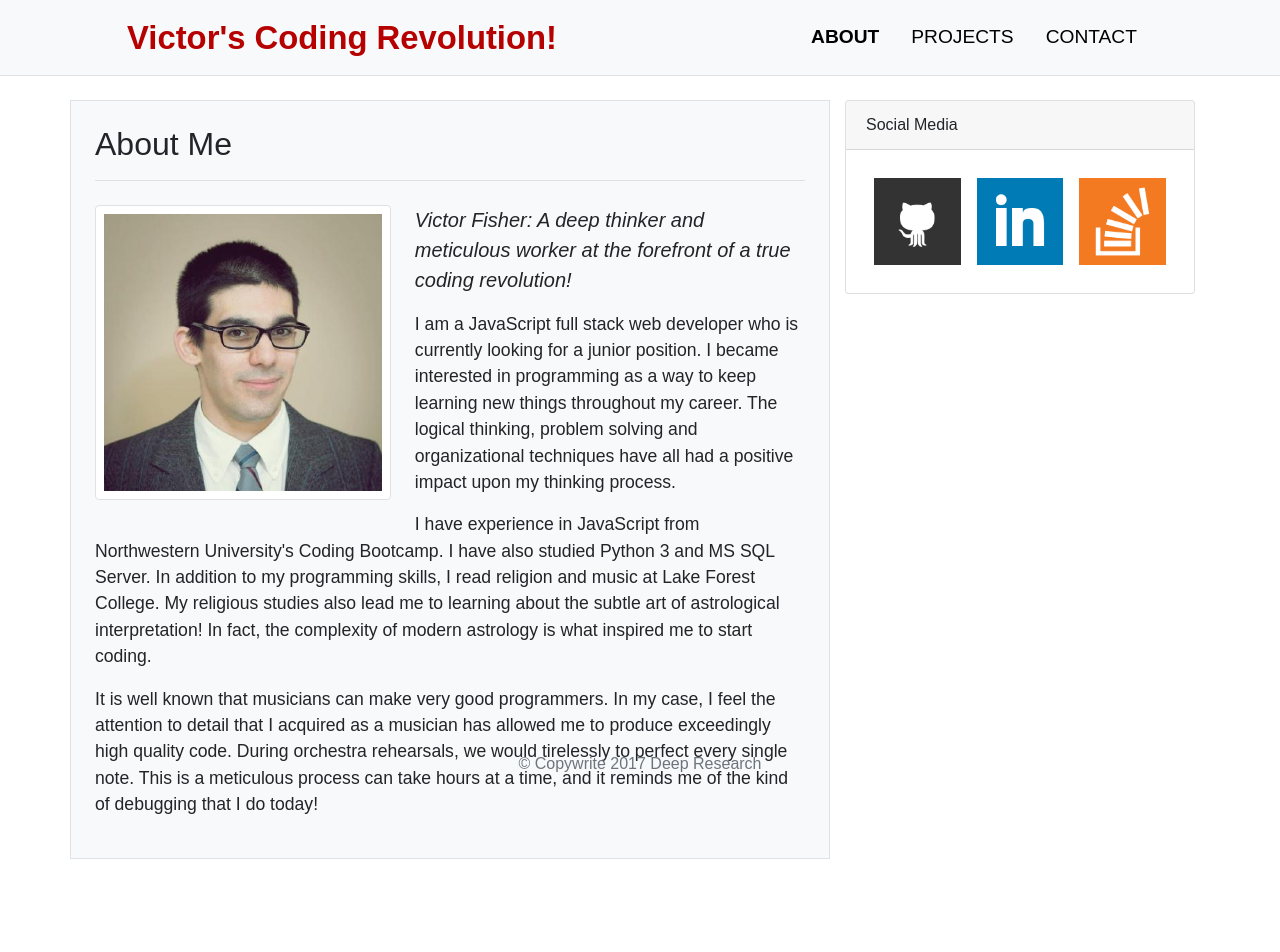
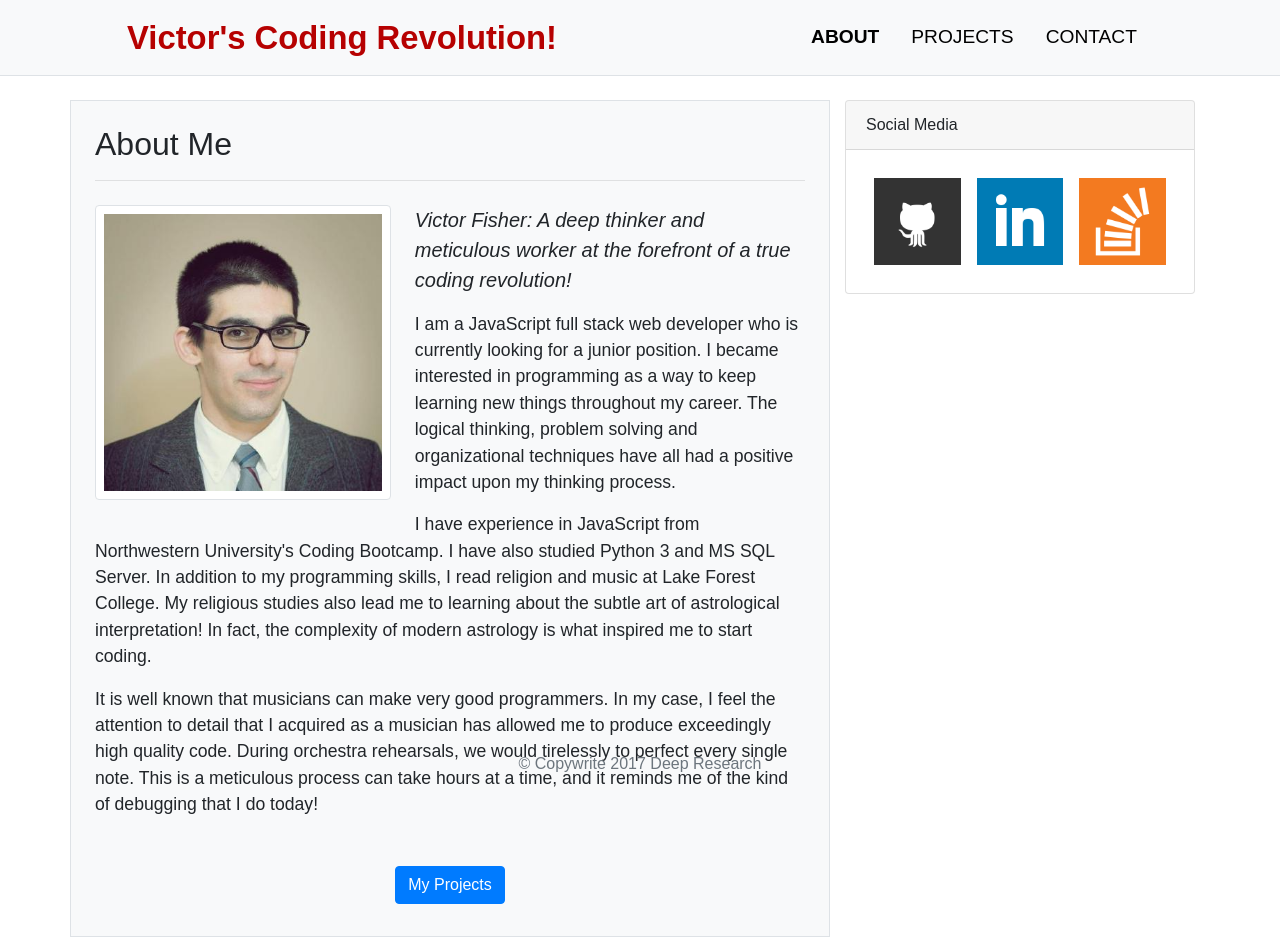
Before and after one commit to deep-research/custom-portfolio, a React (Create React App) app: page /about in a window 1280 px wide. Shown: the top 952 px of the page. Before the commit the page ends 883 px from the top, so only its background shows below. Built offline with nearby package versions, Linux system fonts and the light colour scheme.

Commit message:
Project Button

```diff
--- a/src/App.js
+++ b/src/App.js
@@ -20,8 +20,8 @@ class App extends Component {
                         <div className="container">
                             <div class="row">
                                 <div class="col-md-8 col-sm-7 bg-light p-4 mb-4 border">
-                                    <Route exact path="/" render={() => (
-                                        <Redirect to="/projects" />)}/>
+                                    <Route path="/" render={() => (
+                                        <Redirect to="/about" />)}/>
                                     <Route path="/about" component={About}/>
                                     <Route path="/projects" component={Projects}/>
                                     <Route path="/contact" component={Contact}/>
--- a/src/components/navbar/Navbar.js
+++ b/src/components/navbar/Navbar.js
@@ -22,7 +22,7 @@ class Navbar extends Component {
 
         return (
             <nav className="navbar justify-content-around navbar-light bg-light mb-4 border-bottom">
-                <Link class="navbar-brand font-weight-bold" to="/projects" title="¡Viva la Revolución!">Victor's Coding Revolution!</Link>
+                <Link class="navbar-brand font-weight-bold" to="/about" title="¡Viva la Revolución!">Victor's Coding Revolution!</Link>
                 <form className="form-inline">
                         <Link class="nav-link" to="/about" style={aboutBold}>ABOUT</Link>
                         <Link class="nav-link" to="/projects" style={projectBold}>PROJECTS</Link>
--- a/src/pages/about/About.js
+++ b/src/pages/about/About.js
@@ -1,6 +1,7 @@
 import React, { Component } from 'react';
 import headshot from "./headshot.jpg";
-import "./about.css"
+import "./about.css";
+import { Link } from "react-router-dom";
 
 class About extends Component {
     render() {
@@ -15,6 +16,12 @@ class About extends Component {
                 <p class="about-text">I am a JavaScript full stack web developer who is currently looking for a junior position. I became interested in programming as a way to keep learning new things throughout my career. The logical thinking, problem solving and organizational techniques have all had a positive impact upon my thinking process.</p>
                 <p class="about-text">I have experience in JavaScript from Northwestern University's Coding Bootcamp. I have also studied Python 3 and MS SQL Server. In addition to my programming skills, I read religion and music at Lake Forest College. My religious studies also lead me to learning about the subtle art of astrological interpretation! In fact, the complexity of modern astrology is what inspired me to start coding.</p>
                 <p class="about-text">It is well known that musicians can make very good programmers. In my case, I feel the attention to detail that I acquired as a musician has allowed me to produce exceedingly high quality code. During orchestra rehearsals, we would tirelessly to perfect every single note. This is a meticulous process can take hours at a time, and it reminds me of the kind of debugging that I do today!</p>
+                <br />
+                <Link class="nav-link" to="/projects">
+                    <button type="button" class="btn btn-primary  mx-auto d-block">
+                        My Projects
+                    </button>
+                </Link>
             </div>
         );
     }
```
